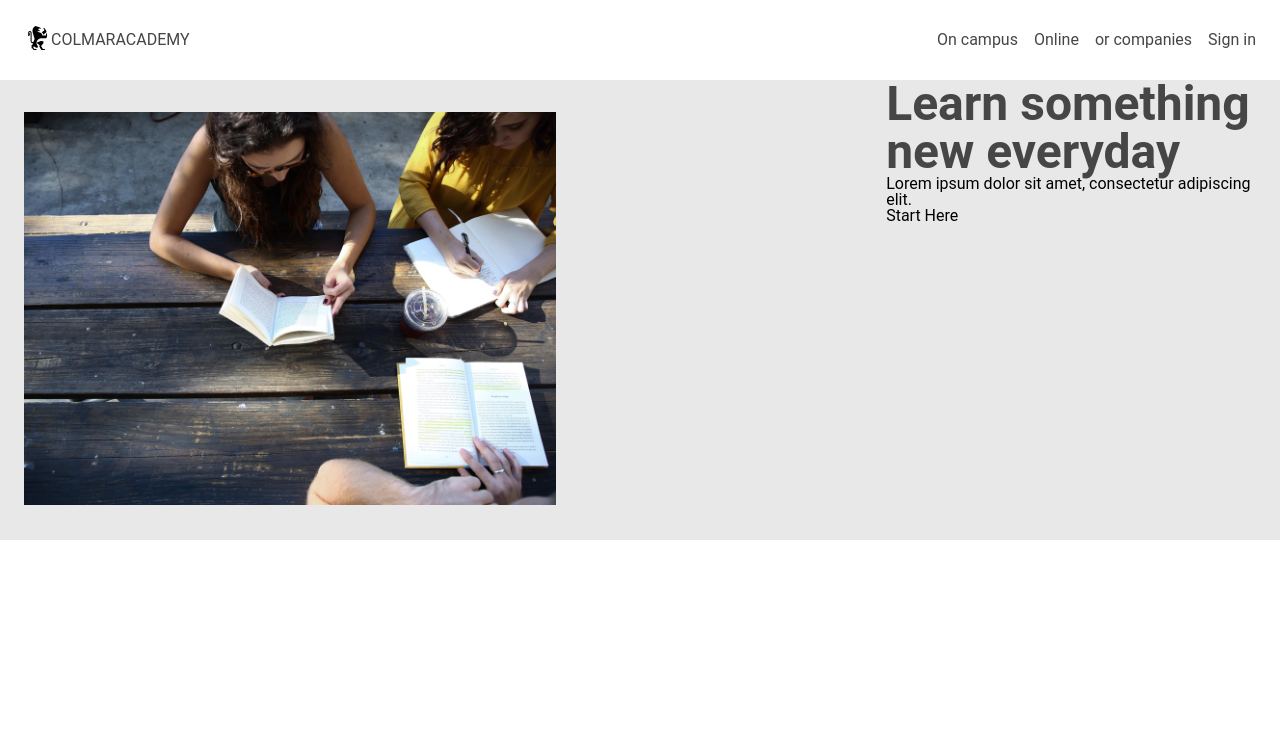
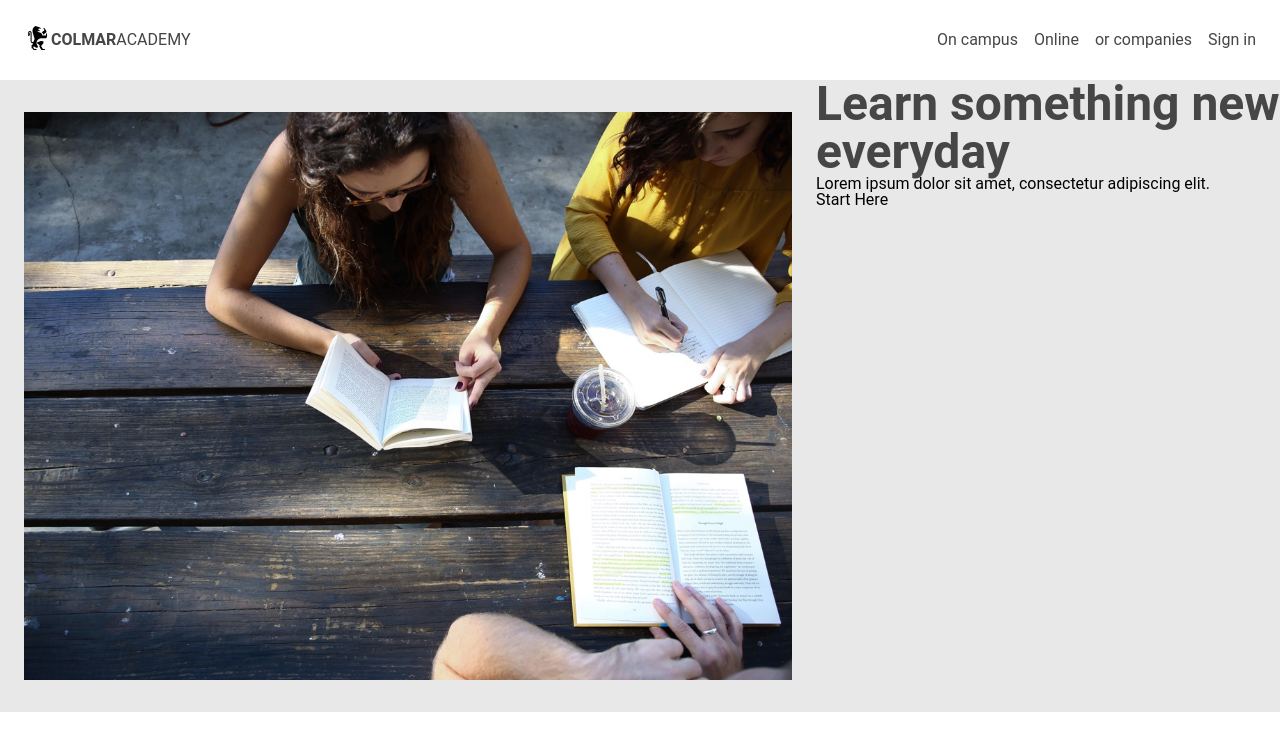
Before and after one commit to hoshinokachi264/colmar_academy, a plain HTML site: page index.html in a window 1280 px wide. Drawn offline with Linux system fonts and the light colour scheme.

Commit message:
updated banner photos

```diff
--- a/index.html
+++ b/index.html
@@ -10,7 +10,8 @@
     <header>
       <div class="container">
         <img src="./resources/imgs/ic-logo.svg">
-        <a href="index.html" class="desktop logo">COLMARACADEMY</a>
+        <a href="index.html" class="desktop logo">
+          <span class="text-logo">COLMAR</span>ACADEMY</a>
         <nav class="desktop">
           <ul>
             <li><a href="#">On campus</a></li>
@@ -27,11 +28,11 @@
           </ul>
         </nav>
       </div>
+                          <!--Banner -->
+      <div class="banner">
 
-        <div class="banner">
-          <div class="content">
           <img class="img1" src="./resources/imgs/banner.jpg">
-          </div>
+
         <div class="cta">
           <h1>Learn something new everyday</h1>
           <h3>Lorem ipsum dolor sit amet, consectetur adipiscing elit.</h3>
--- a/resources/css/styles.css
+++ b/resources/css/styles.css
@@ -36,6 +36,10 @@ header .logo {
 .mobile {
   display: none;
 }
+.text-logo {
+  font-weight: bold;
+}
+.desktop {}
                       /* Main Content */
 
                       /* Banner */
@@ -46,9 +50,7 @@ h1 {
 }
 .banner {
   background-color: #e8e8e8;
-  width: 100%;
   display: flex;
-  justify-content: space-between;
 }
 .content {
 
@@ -56,7 +58,10 @@ h1 {
 .img1 {
     position: relative;
     width: 60%;
-    padding: 2rem 1.5rem;
+    padding-left: 1.5rem;
+    padding-top: 2rem;
+    padding-bottom: 2rem;
+    padding-right: 1.5rem;
 }
 .cta {
     width: 40%;
```
Lines whose indentation alone changed are shown as unchanged.
